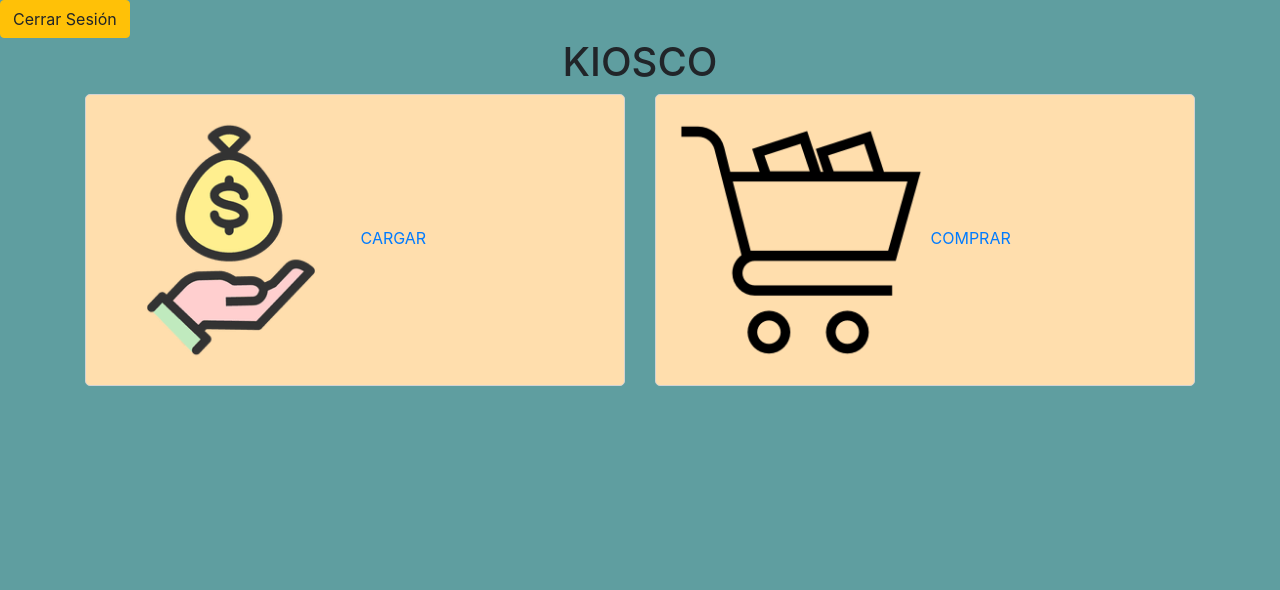
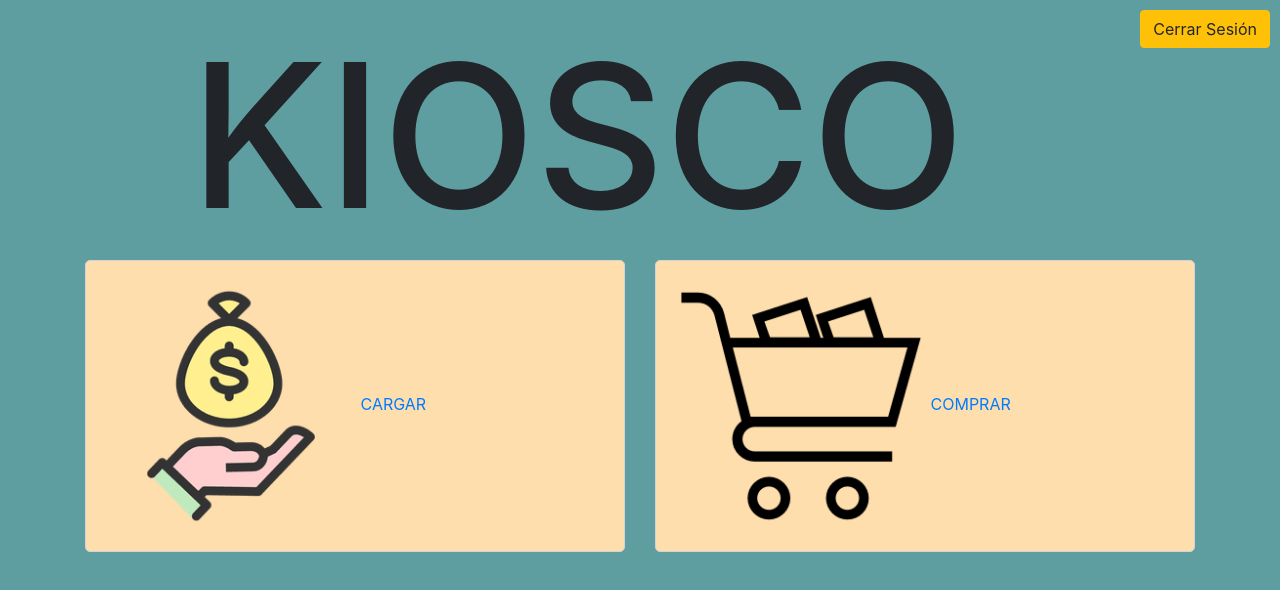
Before and after one commit to candeyazmin/proashop, a plain HTML site: page kiosco.html in a window 1280 px wide. Drawn offline with Linux system fonts and the light colour scheme.

Commit message:
styles.css
Edite el estilo del kiosco.html

```diff
--- a/css/styles.css
+++ b/css/styles.css
@@ -6,16 +6,20 @@
     background-color: navajowhite;
     height: 100%;
 }
-body{
-background: url(..img/5.png);
-}
 img{
     width: 250px;
 }
 body{
+    padding: 10px;
+    margin: auto;
     background: cadetblue;
 }
-header{
-    font-size: 100px;
+h1{
+    padding: 5px;
+    margin: auto;
+    font-size: 200px;
     text-align: center;
 }
+body button{
+   float: right;
+}
```
